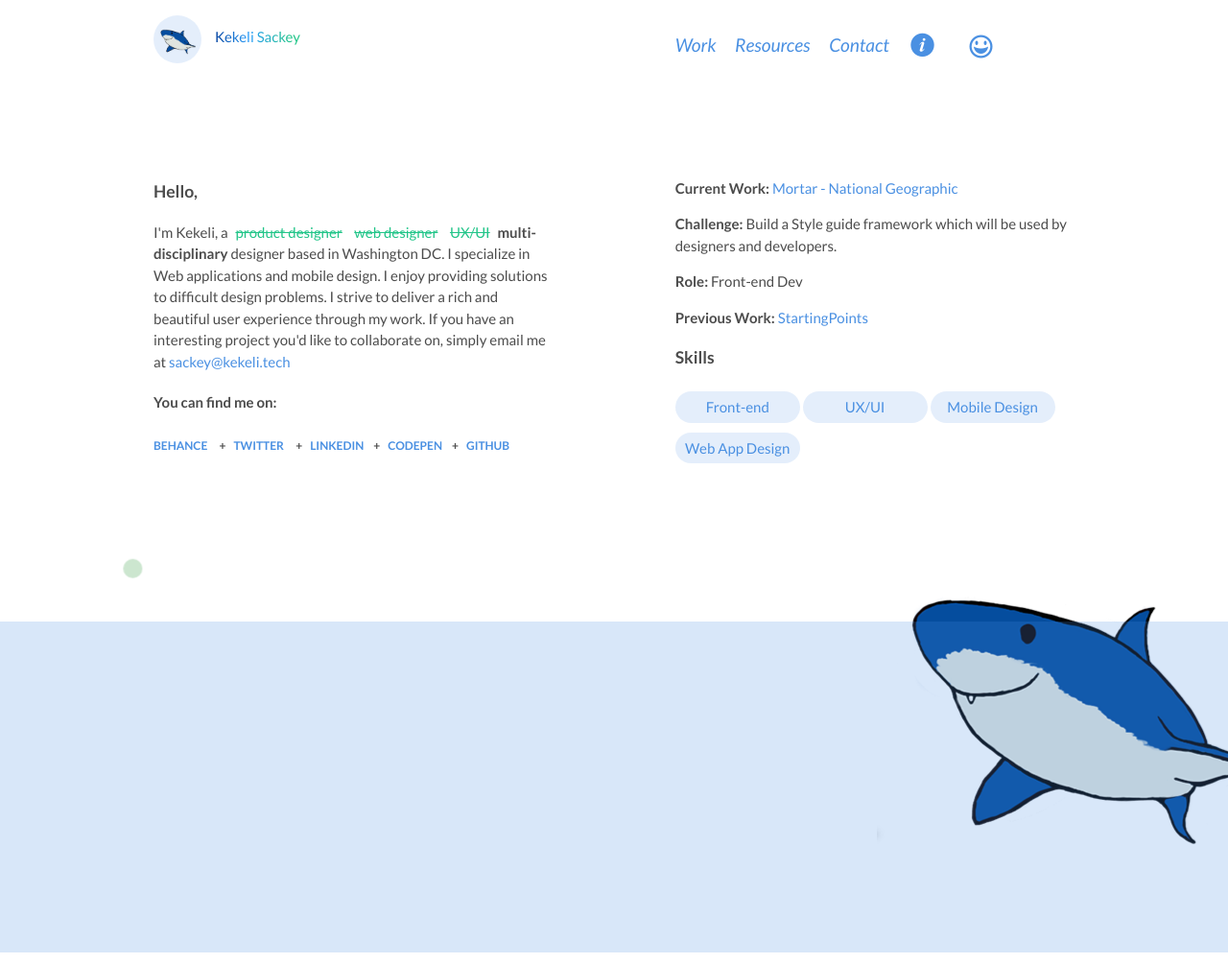
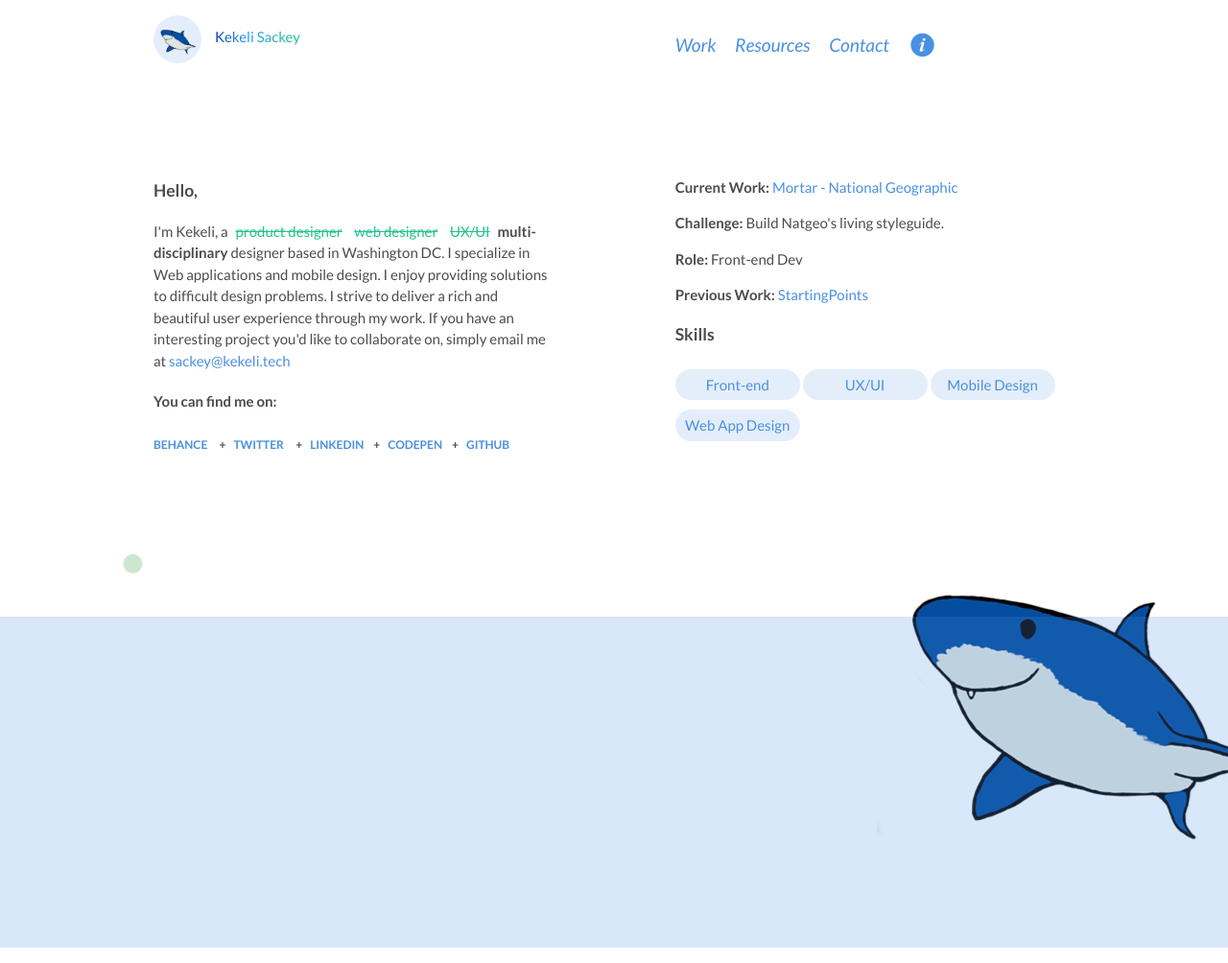
Before and after one commit to hkekeli/Portfolio, a Jekyll site: the page built from index.html, in a window 1280 px wide. Shown: the whole page at 96% size. Built offline with Jekyll 4.4.1, drawn with Linux system fonts in a browser that asks for light colours; some web fonts are replaced.

Commit message:
rm skybox toggle

```diff
--- a/_includes/header.html
+++ b/_includes/header.html
@@ -16,11 +16,11 @@
       <li class="icons">
         <div class="icon-info inline">
           <div class="hide" id="dd">
-            <p>This website was designed and developed by me. It uses HTML5 for markup and CSS3 for the animations. A special thanks to <a href="http://lightitall.weebly.com/">Light</a> for the illustration.
+            <p>This website was designed and developed by me. It uses HTML5 for markup and CSS3 for the animations. A special thanks to <a href="https://www.behance.net/lighthg">Light</a> for the illustration.
             </p>
           </div>
         </div>
-        <div id="switch" class="icon-happy right" onclick="toggle_skybox()"></div></li>
+      </li>
     </ul>
   </nav>
 </header>
--- a/assets/main.scss
+++ b/assets/main.scss
@@ -35,14 +35,6 @@
   content: "\e900";
 }
 
-.icon-switch:before {
-  content: "\e903";
-}
-
-.icon-happy:before {
-  content: "\e902";
-}
-
 // Variables
 
 $branding: "Lato", sans-serif;
@@ -50,7 +42,7 @@ $light-blue: #4A90E2;
 $dark-blue: #132740;
 $red: #DE4C2F;
 $green: #22c589;
-$white: #fff;
+$white: #FFF;
 $md-screen: 1024px;
 $lg-screen: 60rem;
 
--- a/assets/script.js
+++ b/assets/script.js
@@ -1,13 +1,4 @@
 var skybox;  // Global variable
-
-function toggle_skybox(){
-  // Purpose: toggle between the two types of skyboxes
-  if(skybox == ''){
-      apply_skybox('night');
-  } else {
-      apply_skybox('main');
-  }
-}
 
 function apply_skybox(new_skybox){
   //Purpose: given a skybox; change the current stylesheet to reflect it
@@ -17,7 +8,6 @@ function apply_skybox(new_skybox){
   skybox = new_skybox;
   body.className = new_skybox;
 };
-
 
 function is_it_night(){
   // Returns a boolean
@@ -37,7 +27,6 @@ function is_it_night(){
   return false;
 }
 
-
 if(is_it_night()) {
   apply_skybox('night');
 }
--- a/index.html
+++ b/index.html
@@ -30,7 +30,7 @@ layout: default
           </p>
 
           <p>
-            <strong> Challenge: </strong> Build a Style guide framework which will be used by designers and developers.
+            <strong> Challenge: </strong> Build Natgeo's living styleguide.
           </p>
 
           <p> <strong> Role: </strong> Front-end Dev</p>
```
